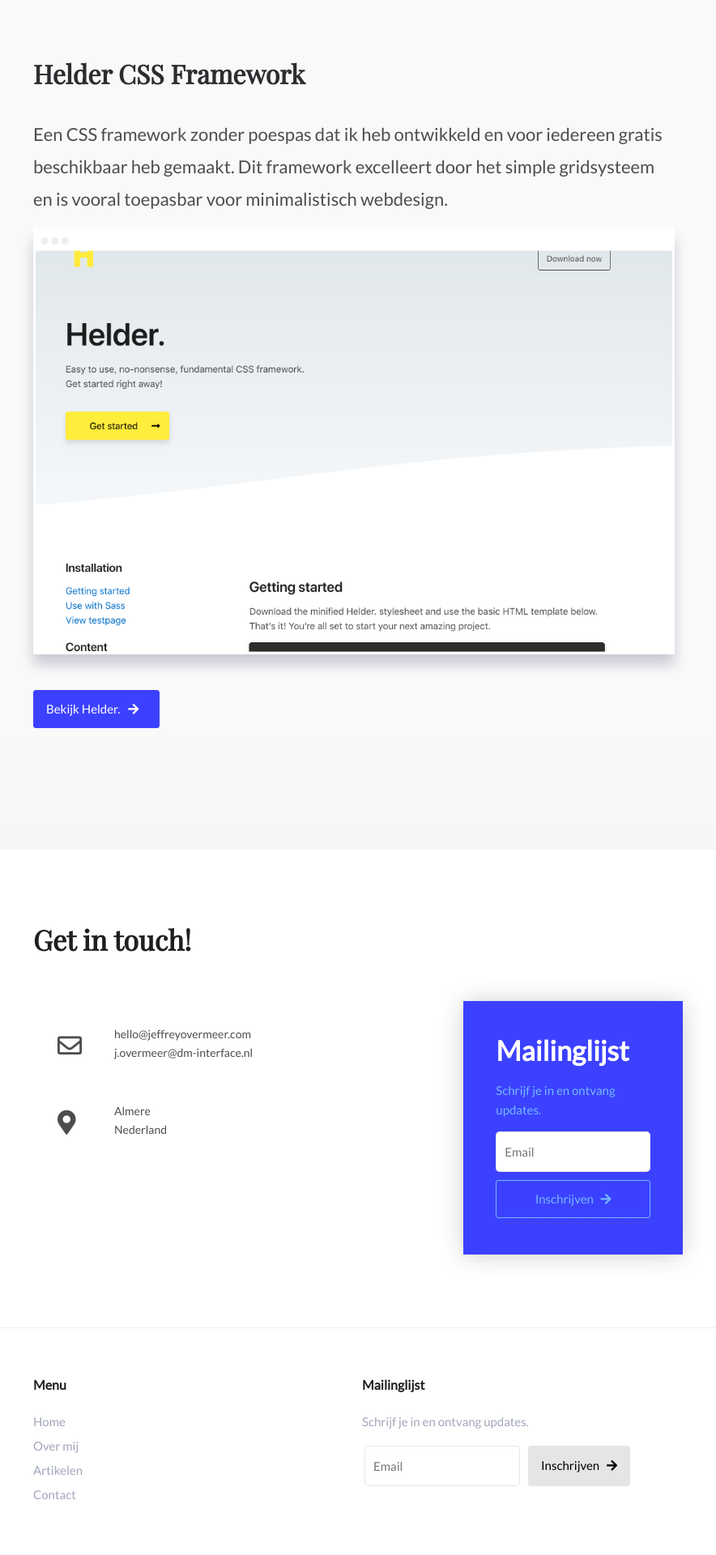
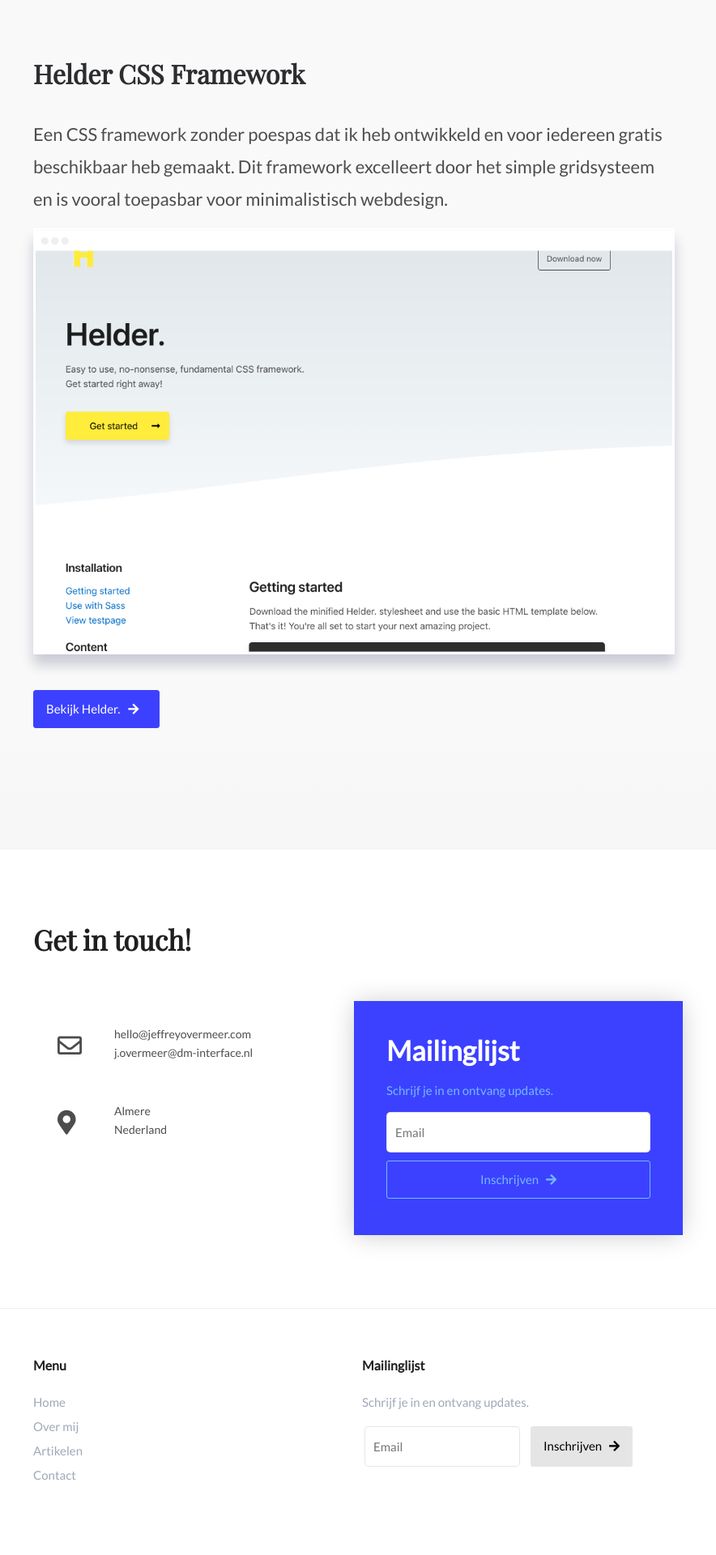
Before and after one commit to jeffrey-over/jeffrey-over.github.io, a Jekyll site: the page built from index.html, in a window 1280 px wide. Shown: the part 1759-3679 px from the top of the page at 81% size, without its empty margins (203-1087 px from the left). Built offline with Jekyll 4.4.1, drawn with Linux system fonts in a browser that asks for light colours; nearby versions of some CDN libraries; some web fonts are replaced; library files that are not in the unit come from our copies; after the commit the page ends 3655 px from its top, so only the background shows below that.

Commit message:
bug fixes

```diff
--- a/_sass/sections/_footer_options.scss
+++ b/_sass/sections/_footer_options.scss
@@ -16,12 +16,15 @@
 }
 
 #light button {
-    margin-left: 10px;
+
     background: #E5E5E5;
     border-color: #E5E5E5;
     color: #000;
 }
 
+#light input {
+    margin-right: 10px;
+}
 
 
 footer input, footer button {
--- a/index.html
+++ b/index.html
@@ -103,7 +103,7 @@ layout: default
                     </div>
                 </div>
                 <div class="columns">
-                        <div class="two-thirds column">
+                        <div class="half column">
 
 
 
@@ -120,7 +120,7 @@ layout: default
                                             </div>
 
                             </div>
-                            <div class="third column subscription">
+                            <div class="half column subscription">
                                 <h2>Mailinglijst</h2>
                                 <form>
                                         <p>Schrijf je in en ontvang updates.</p>
```
